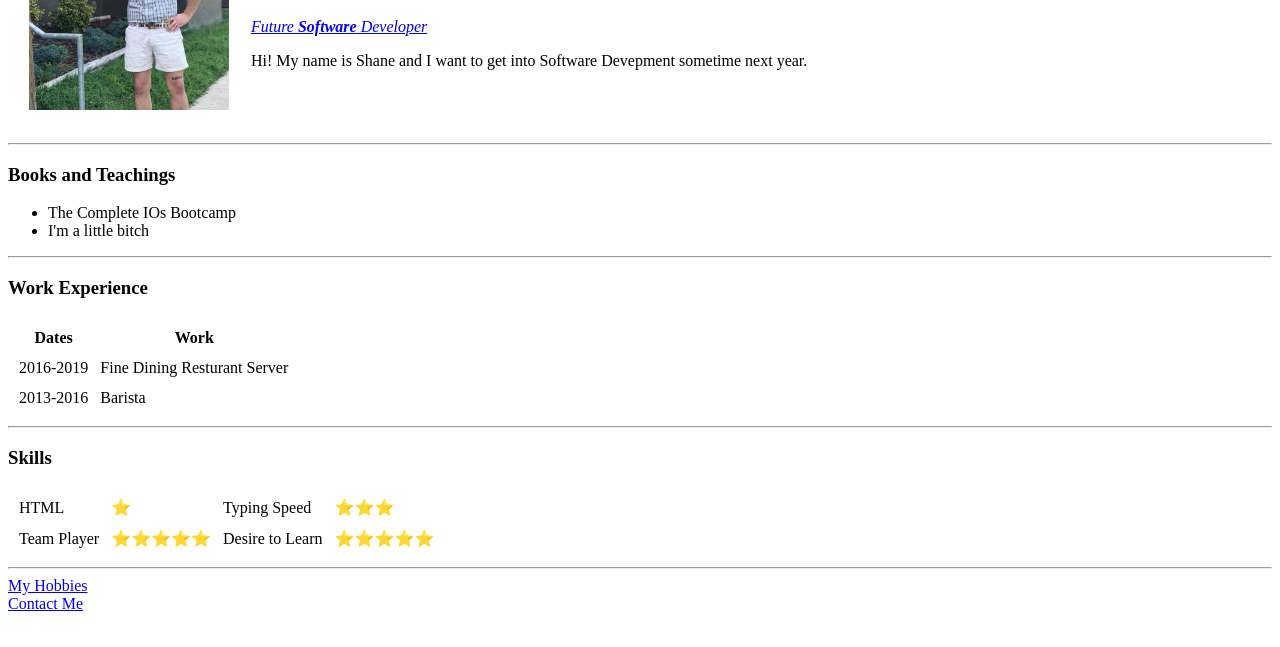
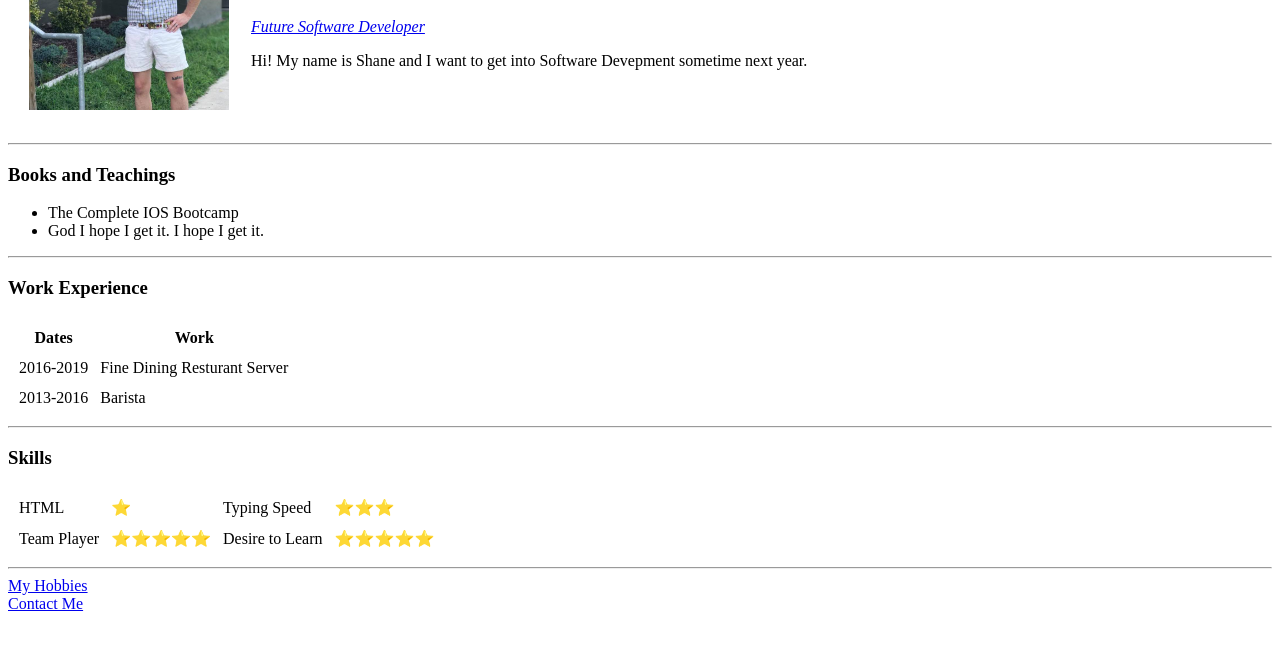
Before and after one commit to shanerunnels/cv, a plain HTML site: page index.html in a window 1280 px wide. Shown: the part 119-766 px from the top of the page. Drawn offline with Linux system fonts and the light colour scheme.

Commit message:
Update index.html

```diff
--- a/index.html
+++ b/index.html
@@ -11,7 +11,7 @@
     <tr>
       <td><img src="Shane 2.jpg" class: width="200px"height="200px" /></td>
       <td><h1>Shane Runnels</h1>
-      <em><p><a href="https://www.appbrewery.co/">Future <strong>Software</strong> Developer</p></a></em>
+      <em><a href="https://www.appbrewery.co/">Future Software Developer</a></em>
       <p>Hi! My name is Shane and I want to get into Software Devepment sometime
       next year.</p></td>
     </tr>
@@ -21,8 +21,8 @@
 <hr>
 <h3>Books and Teachings</h3>
 <ul>
-  <li>The Complete IOs Bootcamp</li>
-  <li>I'm a little bitch</li>
+  <li>The Complete IOS Bootcamp</li>
+  <li>God I hope I get it. I hope I get it.</li>
 </ul>
 <hr>
 <h3>Work Experience</h3>
```
